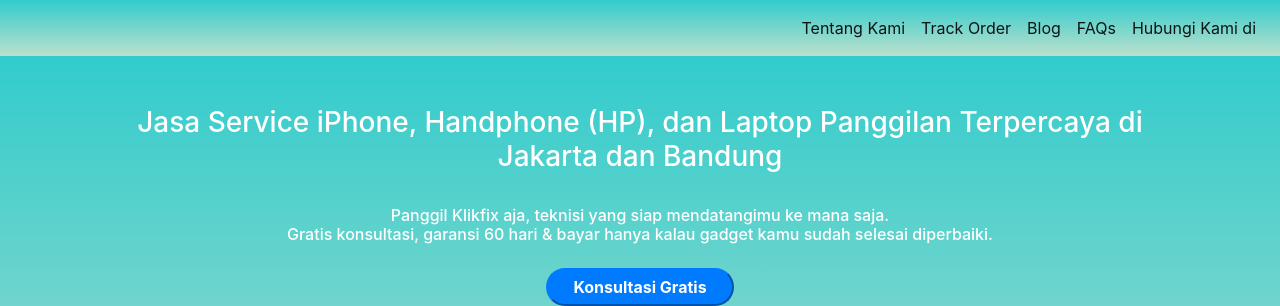
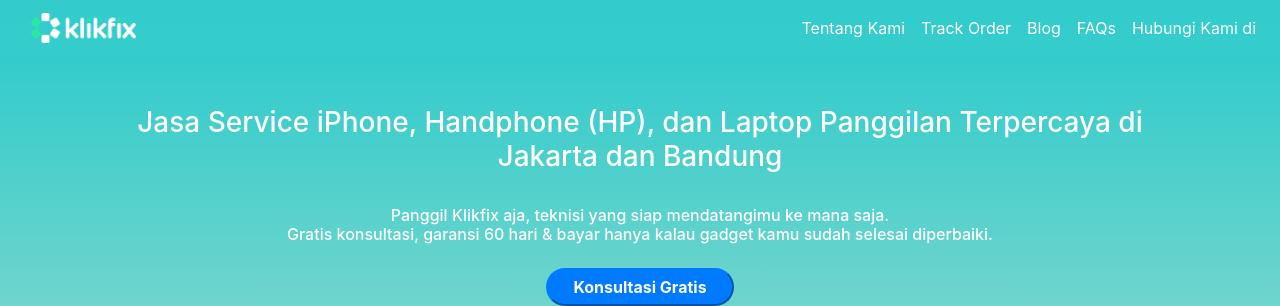
Before and after one commit to relfarizi/tubes_webpro, a CodeIgniter app: page /tubes_webpro/ in a window 1280 px wide. Shown: the top 306 px of the page. Run offline with CodeIgniter, Linux system fonts and the light colour scheme; some libraries are stand-ins or nearby versions.

Commit message:
buat header secondary

```diff
--- a/application/controllers/C_Klikfiks.php
+++ b/application/controllers/C_Klikfiks.php
@@ -15,26 +15,26 @@
 
 		}
 		public function brandload(){
-			$this->load->view('header');
+			$this->load->view('header_sec');
 			$this->load->view('brand');
 		}
 		public function brandTload(){
-			$this->load->view('header');
+			$this->load->view('header_sec');
 			$this->load->view('brandTablet');
 		}
 		public function brandLload(){
-			$this->load->view('header');
+			$this->load->view('header_sec');
 			$this->load->view('brandLaptop');
 		}
 
 		public function tentang_kamiload(){
-			$this->load->view('header');
+			$this->load->view('header_sec');
 			$this->load->view('tentang_kami');
 			$this->load->view('footer');
 		}
 
 		public function orderload(){
-			$this->load->view('header');
+			$this->load->view('header_sec');
 			$this->load->view('order');
 			$this->load->view('footer');
 		}
--- a/application/views/header.php
+++ b/application/views/header.php
@@ -3,37 +3,36 @@
 	<link rel="stylesheet" type="text/css" href="<?php echo base_url("bootstrap/css/bootstrap.css");?>">
   <link rel="stylesheet" type="text/css" href="<?php echo base_url("assets/css/header.css");?>">
 </head>
-<body >
-<div style="background: linear-gradient(to bottom, #33cccc 1%, #bce0cd 100%);">
+<body style="background: linear-gradient(to bottom, #33cccc 1%, #bce0cd 100%);">
 <div id="header">
 <div style="color: white;">
 	<nav class="navbar navbar-expand-lg navbar-light container-fluid ">
   <a class="navbar-brand col-lg" href="<?php echo base_url("index.php/C_klikfiks") ?>">
-  <img  id="logo" style="hight:30px">
+  <img  id="logo" style="height:30px" src = "<?php echo base_url("assets/logo.png")?>">
   </a>
   <div class="nv-bar">
     <ul class="navbar-nav">
       <li class="nav-item active">
-        <a class="nav-link col-lg tulisan" href="<?php echo base_url("index.php/C_klikfiks/tentang_kamiload") ?>">Tentang Kami </a>
+        <a id="1" class="nav-link col-lg" href="<?php echo base_url("index.php/C_klikfiks/tentang_kamiload") ?>" style="color: white">Tentang Kami </a>
       </li>
       <li class="nav-item active">
-        <a class="nav-link col-lg" href="<?php echo base_url("index.php/C_klikfiks/orderload") ?>">Track Order</a>
+        <a id="2"class="nav-link col-lg" href="<?php echo base_url("index.php/C_klikfiks/orderload") ?>" style="color: white">Track Order</a>
       </li>
       <li class="nav-item active">
-        <a class="nav-link col-lg" href="#">Blog</a>
+        <a id="3" class="nav-link col-lg" href="#" style="color: white">Blog</a>
       </li>
       <li class="nav-item active">
-        <a class="nav-link col-lg" href="#">FAQs</a>
+        <a id="4"class="nav-link col-lg" href="#" style="color: white">FAQs</a>
       </li>
       <li class="nav-item active">
-        <a class="nav-link col-lg" href="#">Hubungi Kami di</a>
+        <a id="5" class="nav-link col-lg" href="#" style="color: white">Hubungi Kami di</a>
       </li>
     </ul>
   </div>
 </nav>
 </div>
 </div>
-</div>
+
 <script type="text/javascript">
   window.onscroll = function() {scrollFunction()};
 
@@ -43,13 +42,22 @@ function scrollFunction() {
     document.getElementById("header").style.background="white";
     document.getElementById("header").style.position="sticky";
     document.getElementById("header").style.top=0;
-    //document.getElementByClass("logo").src"<?php echo base_url("assets/logo.png")?>"
+    document.getElementById("1").style.color="black";
+    document.getElementById("2").style.color="black";
+    document.getElementById("3").style.color="black";
+    document.getElementById("4").style.color="black";
+    document.getElementById("5").style.color="black";
+    document.getElementById("logo").src="<?php echo base_url("assets/logo-black.png")?>"
   } else {
 
     document.getElementById("header").style.background="";
     document.getElementById("header").style.position="relative";
-    document.getElementsByClassName("tulisan").style.color="white";
-    //document.getElementById("logo").src"<?php echo base_url("assets/logo.png")?>"
+    document.getElementById("1").style.color="white";
+    document.getElementById("2").style.color="white";
+    document.getElementById("3").style.color="white";
+    document.getElementById("4").style.color="white";
+    document.getElementById("5").style.color="white";
+    document.getElementById("logo").src="<?php echo base_url("assets/logo.png")?>"
   }
 }
 </script>
--- a/application/views/home.php
+++ b/application/views/home.php
@@ -6,6 +6,8 @@
 </head>
 
 <body>
+
+
 <div clas="container-fluid" style="background: linear-gradient(to bottom, #33cccc 1%, #bce0cd 100%) ; color: white;">
   <div class="container">
     <h3 class="text-center" style="padding-top:50px; ">
```
Also changed, not shown: application/views/header_sec.php (added, +40 -0 lines).
